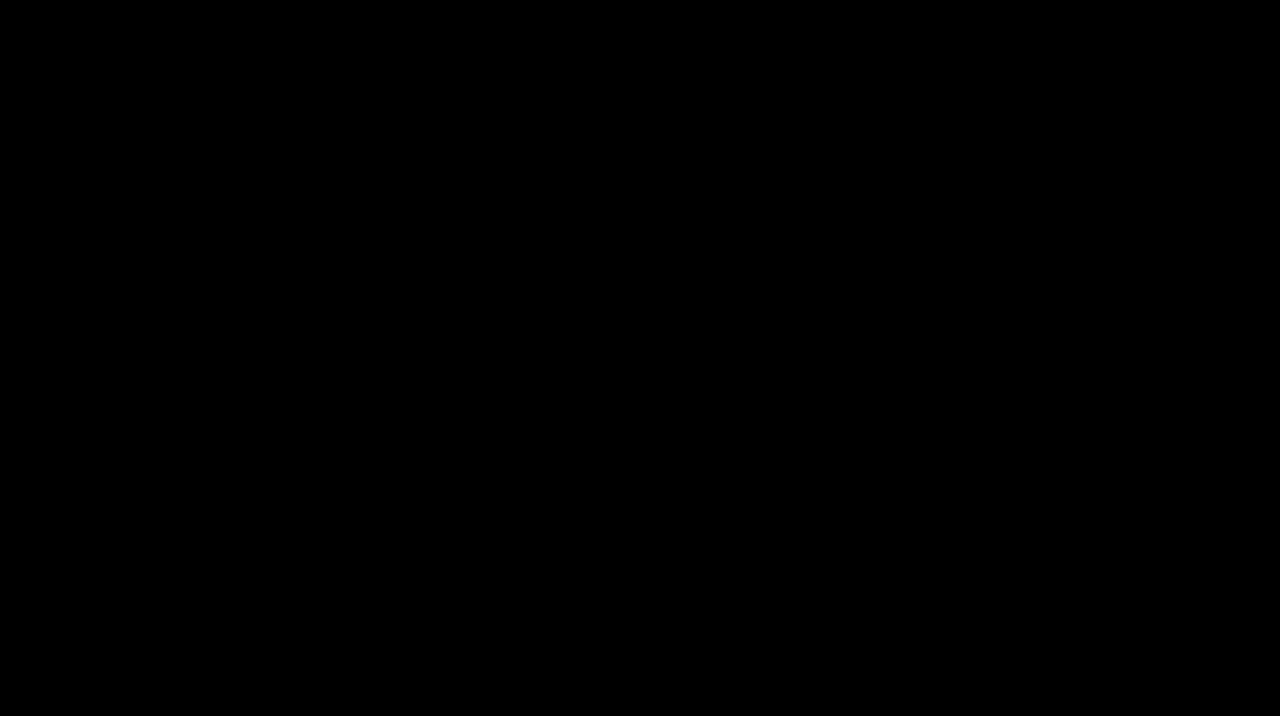
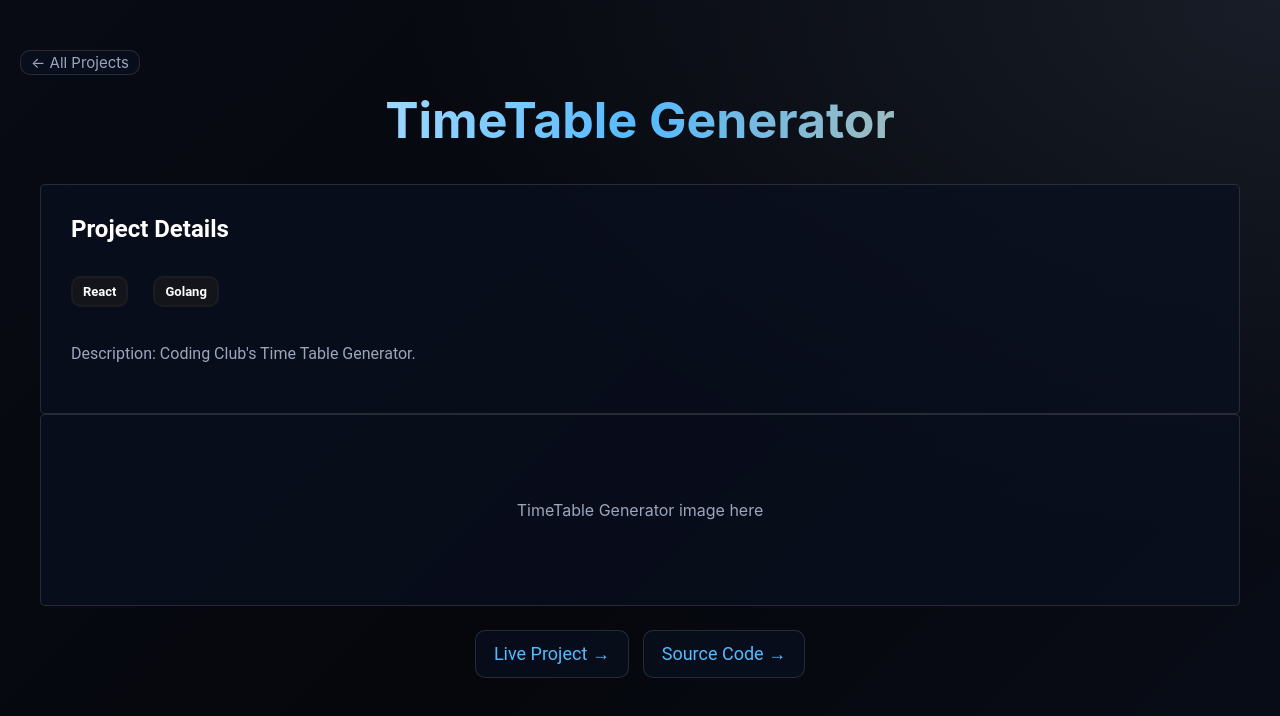
Before and after one commit to Anamay-Kapoor/CCWebsite, a React (Create React App) app: page /Project-pages/Timetable-generator in a window 1280 px wide. Before the commit this address had no page. Shown: the top 716 px of the page. Built offline with nearby package versions, Linux system fonts and the light colour scheme.

Commit message:
individual pages

```diff
--- a/src/App.js
+++ b/src/App.js
@@ -6,6 +6,7 @@ import BackgroundText from './randombgtext';
 import DotGrid from './DotGrid';
 import { BrowserRouter, Routes, Route, Link ,useLocation } from 'react-router-dom';
 import Projects from './Projects';
+import TimeTableGen from './Project-pages/Timetable-generator';
 function Home() {
 const location = useLocation();
 
@@ -270,6 +271,8 @@ function App() {
       <Routes>
         <Route path="/" element={<Home />} />
         <Route path="/projects" element={<Projects />} />
+         <Route path="/Project-pages/Timetable-generator" element={<TimeTableGen />}
+  />
       </Routes>
     </BrowserRouter>
   );
--- /dev/null
+++ b/src/Project-pages/Timetable-generator.jsx
@@ -0,0 +1,119 @@
+import { BrowserRouter, Routes, Route, Link ,useLocation } from 'react-router-dom';
+import './projects.css';
+import React from 'react';
+
+
+function TimeTableGen() {
+    const location = useLocation();
+    const [menuOpen, setMenuOpen] = React.useState(false);
+    const [loading, setLoading] = React.useState(true);
+    React.useEffect(() => {
+      if (!location.hash) return;
+
+      const id = location.hash.slice(1);
+
+      requestAnimationFrame(() => {
+        document.getElementById(id)?.scrollIntoView({
+          behavior: 'smooth',
+          block: 'start'
+        });
+      });
+    }, [location.pathname, location.hash]);
+
+    React.useEffect(() => {/*loader code*/
+      let timer;
+
+      const hideLoader = () => {
+        timer = window.setTimeout(() => setLoading(false), 500);
+      };
+
+      if (document.readyState === "complete") {
+        hideLoader();
+      } else {
+        window.addEventListener("load", hideLoader, { once: true });
+      }
+
+      return () => {
+        window.removeEventListener("load", hideLoader);
+        window.clearTimeout(timer);
+      };
+    }, []);
+  return (
+    <div className="gradient-bg" id="home">
+    {loading && (
+  <div className="loader-screen" role="status">
+    <div className="loader-spinner"></div>
+    <span>Loading</span>
+  </div>)}
+
+     <head>
+
+
+
+      <link rel="icon" type="image/jpeg" href="/main_logo.jpeg" />
+      <meta name="viewport" content="width=device-width, initial-scale=1.0" />
+      <title>Timetable Generator</title>
+
+    </head>
+
+
+ <main className="project-page">
+
+  <Link to="/projects" className="back-link">
+    ← All Projects
+  </Link>
+
+  <header className="project-heading">
+
+    <h1 className="project-title">TimeTable Generator</h1>
+
+
+  </header>
+
+  <section className="projects-card">
+
+
+    <div className="project-content">
+      <h2>Project Details</h2>
+      <h3 className="language-container">
+      <span className="language-box">React</span>
+      <span className="language-box">Golang</span>
+    </h3>
+
+      <p className="project-description">
+        Description: Coding Club's Time Table Generator.
+      </p>
+    </div>
+
+  </section>
+<div className="project-image">TimeTable Generator image here</div>
+
+   <div className="project-actions">
+
+    <a
+      href="projecturl"
+      className="project-button"
+      target="_blank"
+      rel="noreferrer"
+    >
+      Live Project →
+    </a>
+
+    <a
+      href="githuburl"
+      className="project-button"
+      target="_blank"
+      rel="noreferrer"
+    >
+      Source Code →
+    </a>
+  </div>
+</main>
+  </div>
+
+
+  );
+
+}
+
+export default TimeTableGen;
--- /dev/null
+++ b/src/Project-pages/projects.css
@@ -0,0 +1,282 @@
+:root {
+  --border: rgba(255, 255, 255, 0.12);/*custom*/
+  --text: #ffffff;
+  --muted: #9ca6bb;
+  --panel: rgba(11, 16, 32, 0.72);
+}
+
+
+
+html {
+  scroll-behavior: smooth;
+}
+
+body {
+  margin: 0;
+  font-family: -apple-system, BlinkMacSystemFont, 'Segoe UI', 'Roboto', 'Oxygen',
+    'Ubuntu', 'Cantarell', 'Fira Sans', 'Droid Sans', 'Helvetica Neue',
+    sans-serif;
+  -webkit-font-smoothing: antialiased;
+  -moz-osx-font-smoothing: grayscale;
+  background: black;
+  background-repeat: no-repeat;
+  background-attachment: fixed;
+  color: var(--text);
+}
+
+.gradient-bg {
+  min-height: 100vh;
+  background:
+    radial-gradient(ellipse at top right,  #181D27, transparent 48%),
+    linear-gradient(135deg, #080b14 0%, #05070c 55%, #090d18 100%);
+
+}
+/*---Menu Toggle --- */
+.menu-toggle {
+  position: fixed;
+  top: 24px;
+  left: 24px;
+  z-index: 1002;
+  width: 48px;
+  height: 48px;
+  display: flex;
+  flex-direction: column;
+  align-items: center;
+  justify-content: center;
+  gap: 5px;
+  background: rgba(11, 16, 32, 0.85);
+  backdrop-filter: blur(20px);
+  -webkit-backdrop-filter: blur(20px);
+  border: 1px solid var(--border);
+  border-radius: 12px;
+  cursor: pointer;
+}
+
+.menu-toggle span {
+  width: 22px;
+  height: 2px;
+  background: var(--text);
+  border-radius: 2px;
+  transition: transform 0.25s ease, opacity 0.25s ease;
+}
+
+.menu-toggle[aria-expanded="true"] span:first-child {
+  transform: translateY(7px) rotate(45deg);
+}
+
+.menu-toggle[aria-expanded="true"] span:nth-child(2) {
+  opacity: 0;
+}
+
+.menu-toggle[aria-expanded="true"] span:last-child {
+  transform: translateY(-7px) rotate(-45deg);
+}
+
+.sidebar-backdrop {
+  position: fixed;
+  inset: 0;
+  z-index: 1000;
+  width: 100%;
+  height: 100%;
+  padding: 0;
+  border: none;
+  background: rgba(0, 0, 0, 0.55);
+  backdrop-filter: blur(3px);
+  -webkit-backdrop-filter: blur(3px);
+  opacity: 0;
+  pointer-events: none;
+  transition: opacity 0.25s ease;
+}
+
+.sidebar-backdrop.visible {
+  opacity: 1;
+  pointer-events: auto;
+  cursor: pointer;
+}
+
+.sidebar {
+  position: fixed;
+  inset: 0 auto 0 0;
+  z-index: 1001;
+  width: min(300px, 85vw);
+  padding: 100px 24px 28px;
+  display: flex;
+  flex-direction: column;
+  gap: 8px;
+  background: rgba(11, 16, 32, 0.96);
+  backdrop-filter: blur(22px);
+  -webkit-backdrop-filter: blur(22px);
+  border-right: 1px solid var(--border);
+  box-shadow: 16px 0 45px rgba(0, 0, 0, 0.3);
+  transform: translateX(-105%);
+  transition: transform 0.3s ease;
+}
+
+.sidebar.sidebar-open {
+  transform: translateX(0);
+}
+
+.sidebar a {
+  padding: 15px 16px;
+  color: var(--text);
+  font-size: 1rem;
+  border: 1px solid transparent;
+  border-radius: 10px;
+  transition: background 0.2s ease, border-color 0.2s ease;
+}
+
+.sidebar a:hover,
+.sidebar a:focus-visible {
+  background: rgba(85, 186, 255, 0.08);
+  border-color: var(--border);
+}
+
+@media (max-width: 600px) {
+  .menu-toggle {
+    top: 16px;
+    left: 16px;
+  }
+}
+
+@media (prefers-reduced-motion: reduce) {
+  .menu-toggle span,
+  .sidebar,
+  .sidebar-backdrop,
+  .sidebar a {
+    transition: none;
+  }
+}
+.projects-card {
+  flex: 1 1 280px;
+  min-width: 0;
+  overflow: hidden;
+  background: var(--panel);
+  border: 1px solid var(--border);
+  padding:30px;
+  border-radius: 5px;
+  transition:background 0.2s ease ;
+
+}
+.projects-card:hover{
+  background: rgba(85, 186, 255, 0.08);
+
+}
+
+
+.project-image {
+  min-height: 190px;
+  display: flex;
+  align-items: center;
+  justify-content: center;
+  color: var(--muted);
+  background: rgba(8, 12, 24, 0.8);
+  border-bottom: 1px solid var(--border);
+  transition:background 0.2s ease ;
+   flex: 1 1 280px;
+   border-radius: 5px;
+  min-width: 0;
+  overflow: hidden;
+  background: var(--panel);
+  border: 1px solid var(--border);
+
+  transition:background 0.2s ease ;
+}
+.project-image:hover{
+  background: rgba(85, 186, 255, 0.08);
+
+}
+
+
+.project-vertical {
+  margin: 0 0 10px;
+  color: #55baff;
+  font-size: 0.85rem;
+  font-family: Roboto, Arial, sans-serif;
+}
+
+.project-content h2 {
+  margin: 0 0 12px;
+  color: var(--text);
+  font-size: x-large;
+  font-family: Roboto, Arial, sans-serif;
+}
+
+.project-description {
+    padding-top:15px;
+
+  color: var(--muted);
+  line-height: 1.6;
+  font-family: Roboto, Arial, sans-serif;
+
+}
+.project-link{
+  padding-left:65%;
+  justify-self: right;
+  color:#55baff;
+  font-family: Roboto, Arial, sans-serif;
+}
+.language-container{
+    padding-top:15px;
+  gap:25px;
+  display:flex;
+  flex-direction: row;
+}
+.language-box{
+  font-size:13px;
+  padding:6px 10px;
+  border:2px solid rgba(52, 51, 51, 0.271);
+  background:rgba(24, 25, 29, 0.72) ;
+  border-radius: 10px;
+  font-family: Roboto, Arial, sans-serif;
+
+
+}
+.project-title{
+  font-size: 50px;
+    margin-top:50px;
+    background: linear-gradient(100deg, #fff, #55baff, #ffbd68);
+     background-clip: text;
+     -webkit-background-clip: text;
+  color: transparent;
+  -webkit-text-fill-color: transparent;
+
+}
+
+.project-page {
+  width: min(1200px, calc(100% - 20px));
+  margin: 0 auto;
+  padding: 40px 0 80px;
+}
+.project-actions {
+  display: flex;
+  flex-wrap: wrap;
+  gap: 14px;
+  margin-top: 24px;
+  justify-content: center;
+}
+
+
+.project-button {
+
+  display: inline-block;
+  padding: 12px 18px;
+  color: #55baff;
+  background: var(--panel);
+  border: 1px solid var(--border);
+  border-radius: 10px;
+  font-family: Roboto, Arial, sans-serif;
+  font-size:large;
+  text-decoration: none;
+
+}
+
+.project-button:hover {
+  background: rgba(85, 186, 255, 0.08);
+
+}
+@media (max-width: 600px) {
+  .project-page {
+    width: calc(100% - 28px);
+    padding-top: 24px;
+  }
+}
--- a/src/Projects.jsx
+++ b/src/Projects.jsx
@@ -16,7 +16,7 @@ function Projects() {
     verticalLabel: 'WebDev Vertical',
     languages: ['React', 'Golang'],
     description: "Coding Club's Time Table Generator",
-    path: '/projects/timetable-generator'
+    path: '/Project-pages/Timetable-generator'
   }
 ];
   const filteredProjects = projects.filter((project) => {
@@ -167,13 +167,12 @@ function Projects() {
 
         <p className="listing-description">
           {project.description}
-        </p>
-
-        <div className="listing-link-text">
           <Link to={project.path} className="listing-link">
             View Project →
           </Link>
-        </div>
+        </p>
+
+
       </div>
     </article>
   ))}
--- a/src/index.css
+++ b/src/index.css
@@ -1052,10 +1052,14 @@ body {
 
 .back-link {
   position: absolute;
-  top: 10px;
-  left: 0;
+  top: 50px;
+  left: 20px;
   color: var(--muted);
-  font-size: 0.95rem;
+  font-size: 15px;
+  background: var(--panel);
+  padding:2px 10px;
+  border: 1px solid var(--border);
+  border-radius: 10px;
 }
 
 .back-link:hover {
```
Also changed, not shown: src/Projects.css (deleted).
